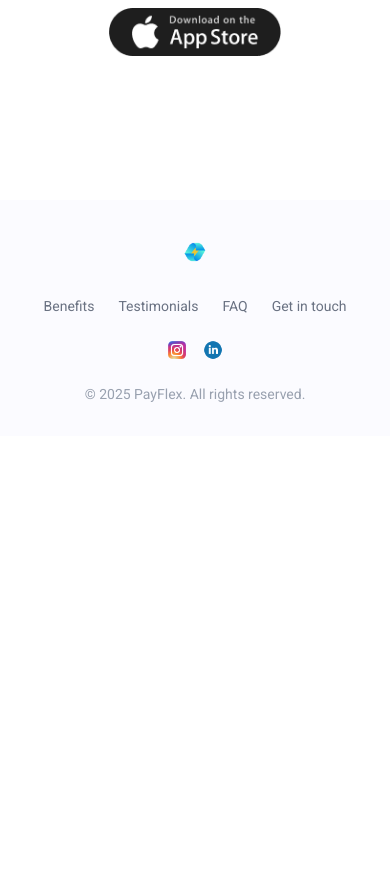
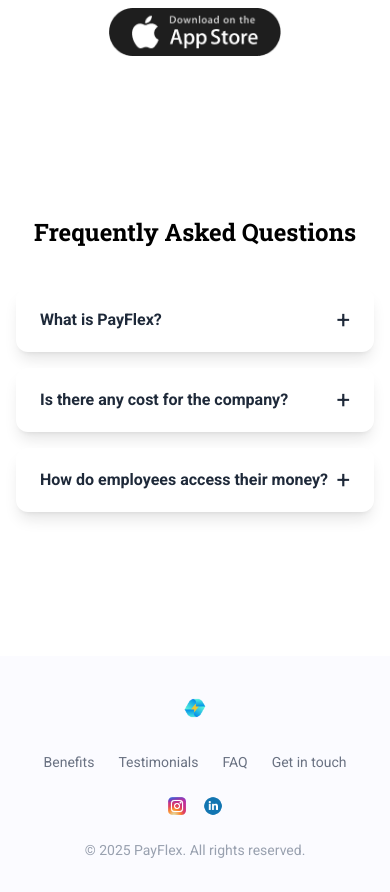
Before and after one commit to IgnacioTalvi/payflex-challenge, a React (Vite) app: page / in a window 390 px wide. Shown: the part 3900-4792 px from the top of the page. Before the commit the page ends 4336 px from the top, so only its background shows below. Built offline with nearby package versions, Linux system fonts and the light colour scheme.

Commit message:
Add FAQ section with accordion functionality and improved mobile scroll behavior

```diff
--- a/src/App.jsx
+++ b/src/App.jsx
@@ -7,6 +7,7 @@
 import TestimonialsSection from './components/TestimonialsSection'
 import DownloadAppSection from './components/DownloadAppSection'
 import Footer from './components/Footer'
+import FAQSection from './components/FAQSection'
 
 function App() {
   const [count, setCount] = useState(0)
@@ -19,6 +20,7 @@
       <BenefitsSection/>
       <TestimonialsSection/>
       <DownloadAppSection/>
+      <FAQSection/>
       <Footer/>
     </div>
   )
--- /dev/null
+++ b/src/components/FAQSection.jsx
@@ -0,0 +1,53 @@
+import React, { useState } from 'react';
+import { faqData } from '../data/faqData';
+
+const FAQSection = () => {
+  const [openIndex, setOpenIndex] = useState(null);
+
+  const toggle = (index) => {
+    setOpenIndex(openIndex === index ? null : index);
+  };
+
+  return (
+    <section id="faq" className="py-20 scroll-mt-28">
+        <div className="max-w-2xl mx-auto px-4 text-center">
+        <h2 className="text-2xl md:text-4xl font-slab font-semibold mb-10">
+          Frequently Asked Questions
+        </h2>
+        <div className="space-y-4">
+          {faqData.map((item, index) => {
+            const isOpen = openIndex === index;
+            return (
+                <div
+                    key={index}
+                    className="bg-white shadow-lg rounded-xl transition-all duration-300 overflow-hidden"
+                    >
+                    <button
+                        onClick={() => toggle(index)}
+                        className="w-full flex items-center justify-between px-6 py-4 text-left text-gray-800 font-semibold text-base md:text-lg"
+                    >
+                        {item.question}
+                        <span className="text-2xl font-light">
+                        {openIndex === index ? '×' : '+'}
+                        </span>
+                    </button>
+
+                    <div
+                        className={`px-6 text-sm md:text-base text-gray-600 transition-all duration-500 ease-in-out overflow-hidden will-change-transform ${
+                        openIndex === index
+                            ? 'max-h-[500px] opacity-100'
+                            : 'max-h-0 opacity-0'
+                        } text-left`}
+                    >
+                        <div className="py-2">{item.answer}</div>
+                    </div>
+                </div>
+            );
+          })}
+        </div>
+      </div>
+    </section>
+  );
+};
+
+export default FAQSection;
--- a/src/components/Navbar.jsx
+++ b/src/components/Navbar.jsx
@@ -50,16 +50,20 @@
   <a href="#benefits" className="cursor-pointer">Benefits</a>
   <a href="#testimonials" className="cursor-pointer">Testimonials</a>
   <a href="#download" className="cursor-pointer">Download app</a>
-          <button className="bg-blue-600 text-white px-6 md:px-8 py-2 md:py-3 rounded-full hover:bg-blue-700 transition-colors duration-300 cursor-pointer">
+  <a
+    href="#faq"
+    className="cursor-pointer"
+  >
+    FAQ
+  </a>
   <a
     href="https://calendly.com/payflex/primer-contacto"
     target="_blank"
     rel="noopener noreferrer"
-              className="text-white"
+    className="bg-blue-600 text-white px-6 md:px-8 py-2 md:py-3 rounded-full hover:bg-blue-700 transition-colors duration-300 cursor-pointer"
   >
     Get in touch
   </a>
-          </button>
 </ul>
 
         {/* Hamburger icon (mobile) */}
@@ -102,6 +106,13 @@
           Download app
         </a>
         <a
+  href="#faq"
+  onClick={() => setIsOpen(false)}
+  className="text-xl font-sans font-regular text-gray-800"
+>
+  FAQ
+</a>
+          <a
             href="https://calendly.com/payflex/primer-contacto"
             target="_blank"
             rel="noopener noreferrer"
--- /dev/null
+++ b/src/data/faqData.js
@@ -0,0 +1,16 @@
+const faqData = [
+    {
+      question: "What is PayFlex?",
+      answer: "PayFlex gives employees immediate access to their earned wages without any cost or administrative burden for the company."
+    },
+    {
+      question: "Is there any cost for the company?",
+      answer: "No, PayFlex is completely free for companies to implement and manage."
+    },
+    {
+      question: "How do employees access their money?",
+      answer: "Employees can download the PayFlex app and access their earned wages anytime, instantly."
+    },
+  ];
+
+  export { faqData };
```
Lines whose indentation alone changed are shown as unchanged.
